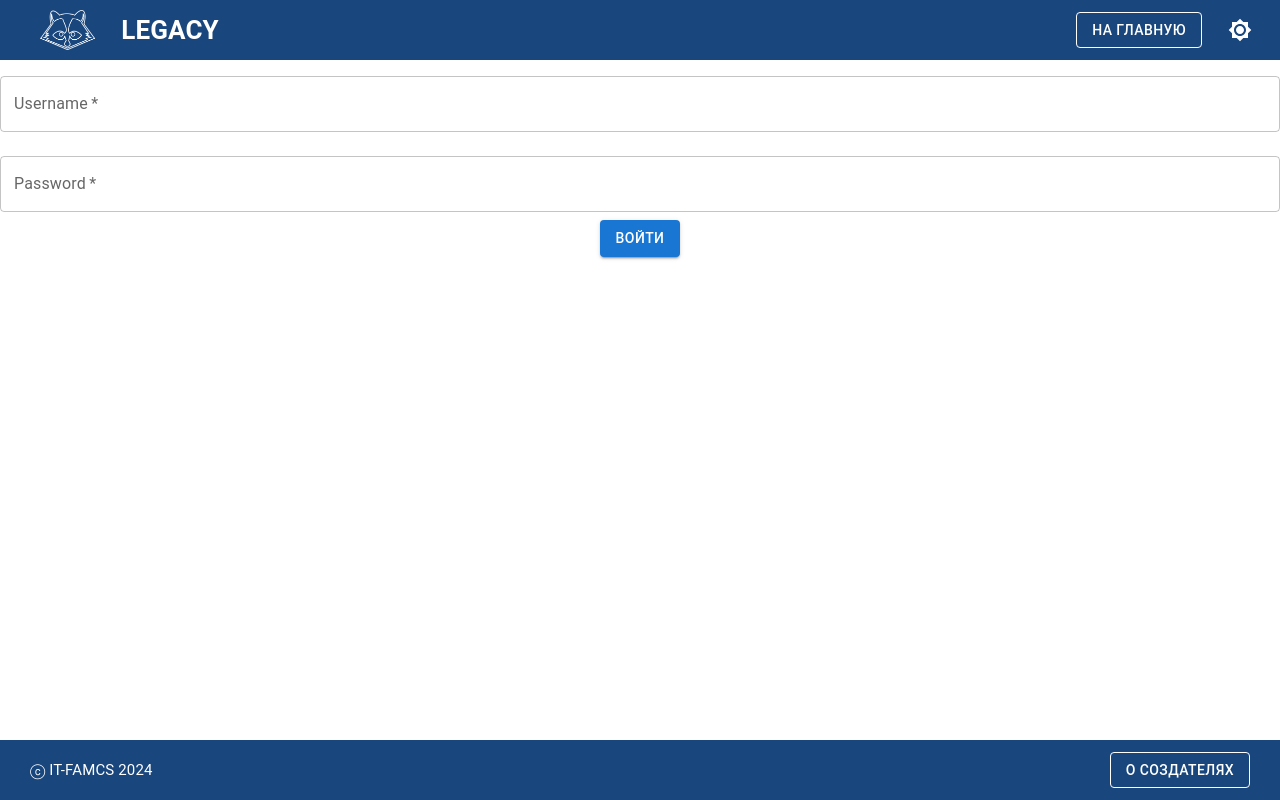
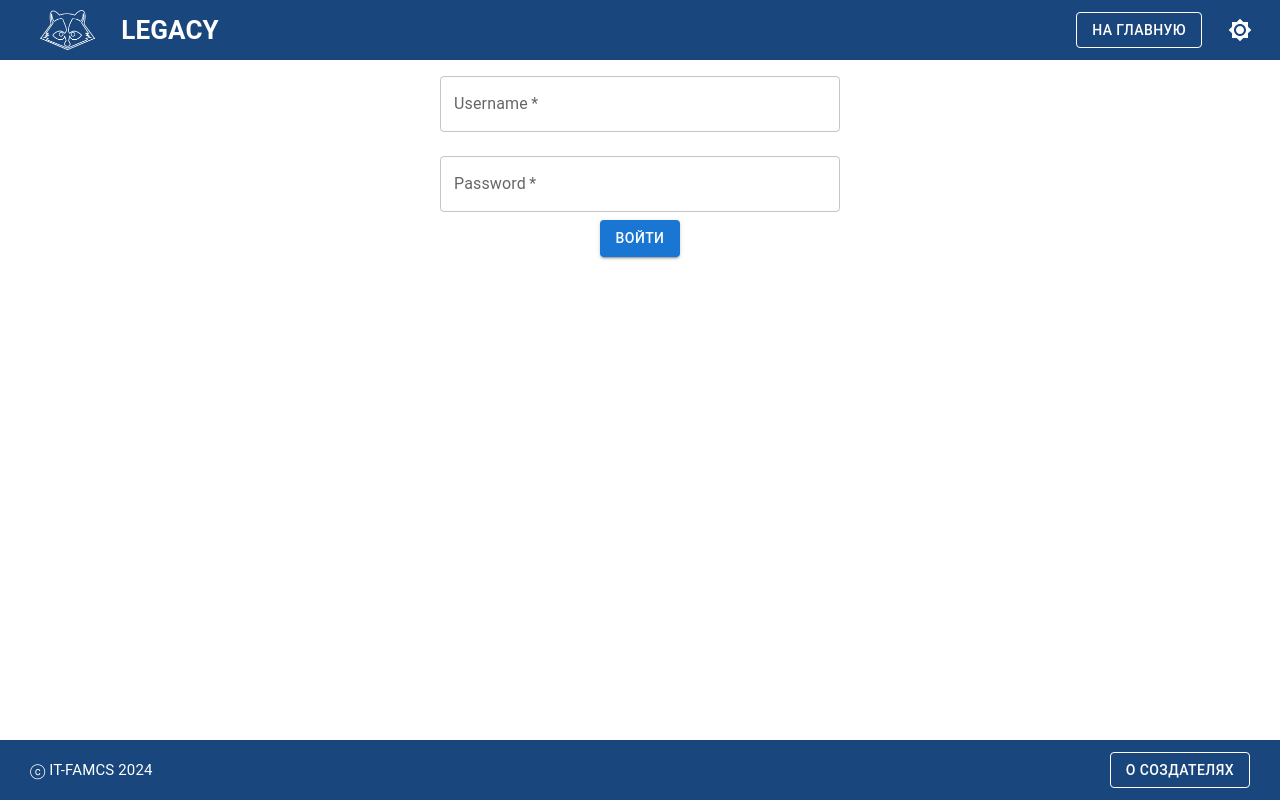
Before and after one commit to IT-FAMCS/legacy, a React (Create React App) app in the folder front-app/: page /login in a window 1280 px wide. Built offline with nearby package versions, Linux system fonts and the light colour scheme.

Commit message:
feat: fix the width of login

```diff
--- a/front-app/src/App.css
+++ b/front-app/src/App.css
@@ -70,3 +70,8 @@
   color: white;
   background-color: rgb(25, 70, 124);
 }
+
+.login-form {
+  margin: auto;
+  max-width: 400px;
+}
--- a/front-app/src/Pages/LoginPage.tsx
+++ b/front-app/src/Pages/LoginPage.tsx
@@ -17,7 +17,7 @@ function LoginPage() {
   };
 
   return (
-    <form onSubmit={loginSubmit} className={error ? 'error' : ''}>
+    <form onSubmit={loginSubmit} className={`login-form ${error ? 'error' : ''}`}>
       <TextField
         label="Username"
         value={username}
```
